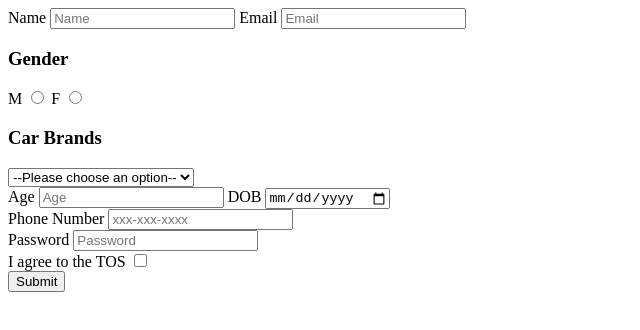
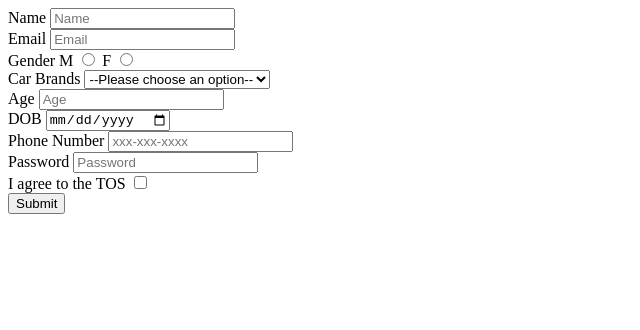
Before and after one commit to acciojob/signup-form-car-Mohammadyasar303, a website: page main.html in a window 1280 px wide. Shown: the whole page, without its empty margins (0-640 px from the left). Drawn offline with Linux system fonts and the light colour scheme.

Commit message:
created a submission

```diff
--- a/main.html
+++ b/main.html
@@ -8,22 +8,22 @@
 <body>
 	<!-- the entire body must be written by student -->
 <!-- <section> -->
-	<form action="/submit" method="post">
+	<form action="" method="post">
 		<label for="name">Name</label>
-		<input type="text" id="name" placeholder="Name" required>
+		<input type="text" id="name" placeholder="Name" required><br>
 
 		<label for="email">Email</label>
-		<input type="Email" id="email" placeholder="Email" required>
+		<input type="Email" id="email" placeholder="Email" required><br>
 
-		<!-- <label for="Gender">Gender</label> -->
-		<h3>Gender</h3>
+		<label for="Gender">Gender</label>
+		<!-- <h3>Gender</h3> -->
 		<label for="gender_m">M</label>
         <input type="radio" name="gender" id="gender_m" required>
 		<lable for="gender_f">F</lable>
-		<input type="radio" name="gender" id="gender_f" required>
+		<input type="radio" name="gender" id="gender_f" required><br>
 
-		<!-- <label for="cars">Car Brands</label>-->
-		<h3>Car Brands</h3>
+		<label for="cars">Car Brands</label>
+		<!-- <h3>Car Brands</h3> -->
 		<select name="" id="cars" required>
 			<option value="">--Please choose an option--</option>
 			<option value="car1">car1</option>
@@ -33,7 +33,7 @@
 
 		<!-- <h3>Age</h3> -->
 		<label for="age">Age</label>
-		<input type="number" id="age" placeholder="Age" required>
+		<input type="number" id="age" placeholder="Age" required><br>
 
 		<!-- <h3>DOB</h3> -->
 		<lable for="dob">DOB</lable>
```
